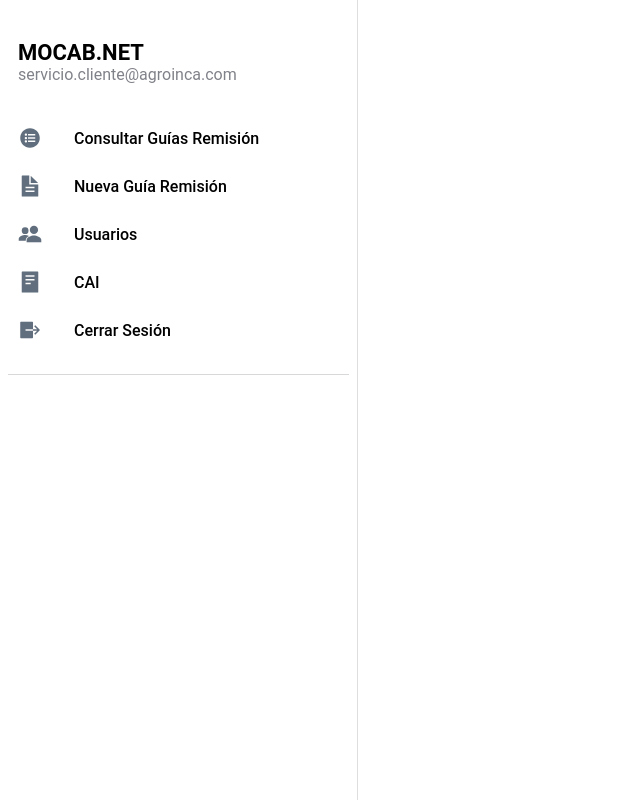
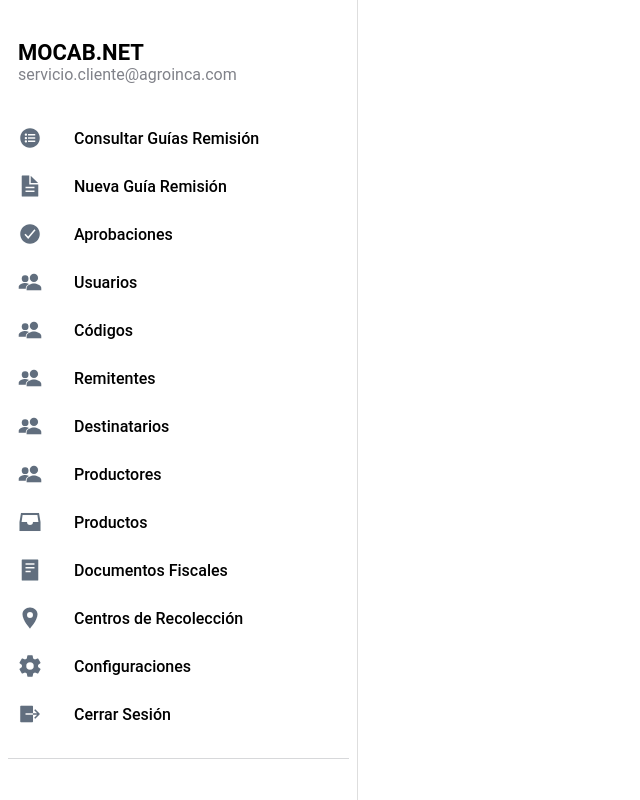
Before and after one commit to carmasm/guias-remision-v3, a React (Vite) app: page /page/1 in a window 1280 px wide. Shown: the whole page, without its empty margins (0-640 px from the left). Built offline with nearby package versions, Linux system fonts and the light colour scheme.

Commit message:
Implementing docker

```diff
--- /dev/null
+++ b/interfaces/modelService.ts
@@ -0,0 +1,41 @@
+export interface Remitentes {
+    idRemitente: number;
+    nombre: string;
+    rtn: string;
+  }
+
+export interface Destinatarios {
+    idDestinatario: number;
+    nombre: string;
+    rtn: string;
+  }
+
+  export interface CentrosdeRecoleccion {
+    idCentroRecoleccion: number;
+    descripcion: string;
+    nombre: string;
+    rtn: string;
+    ubicacion: string;
+  }
+
+  export interface Configuraciones {
+    idConfiguracion: number;
+    idUsuario: string;
+    atributo: string;
+    valor: string;
+    fechaTransaccion: Date;
+  }
+
+  export interface Productos {
+    idProducto: number;
+    descripcion: string;
+    activo: boolean;
+  }
+
+  export interface Transportistas {
+    idTransportista: number;
+    nombre: string;
+    rtn: string;
+    direccion: string;
+    telefono: string;
+  }
--- a/src/components/Menu.tsx
+++ b/src/components/Menu.tsx
@@ -34,7 +34,15 @@ import { archiveOutline,
          warningSharp,
          logOutOutline,
          logOut,
-         logOutSharp } from 'ionicons/icons';
+         logOutSharp,
+         fileTray,
+         fileTraySharp,
+         locationSharp,
+         location,
+         checkmarkCircle,
+         checkmarkCircleSharp,
+         settings,
+         settingsSharp} from 'ionicons/icons';
 import './Menu.css';
 
 import { useHistory } from 'react-router-dom';
@@ -71,16 +79,64 @@ const appPages: AppPage[] = [
     mdIcon: documentTextSharp,
   },
   {
+    title: 'Aprobaciones',
+    url: '/page/aprobaciones',
+    iosIcon: checkmarkCircle,
+    mdIcon: checkmarkCircleSharp,
+  },
+  {
     title: 'Usuarios',
     url: '/page/usuarios',
     iosIcon: people,
     mdIcon: peopleSharp,
   },
   {
-    title: 'CAI',
+    title: 'Códigos',
+    url: '/page/Codigos',
+    iosIcon: people,
+    mdIcon: peopleSharp,
+  },
+  {
+    title: 'Remitentes',
+    url: '/page/remitentes',
+    iosIcon: people,
+    mdIcon: peopleSharp,
+  },
+  {
+    title: 'Destinatarios',
+    url: '/page/destinatarios',
+    iosIcon: people,
+    mdIcon: peopleSharp,
+  },
+  {
+    title: 'Productores',
+    url: '/page/productores',
+    iosIcon: people,
+    mdIcon: peopleSharp,
+  },
+  {
+    title: 'Productos',
+    url: '/page/productos',
+    iosIcon: fileTray,
+    mdIcon: fileTraySharp,
+  },
+  {
+    title: 'Documentos Fiscales',
     url: '/page/cai',
     iosIcon: reader,
     mdIcon: readerSharp,
+  },
+  {
+    title: 'Centros de Recolección',
+    url: '/page/centros-rec',
+    iosIcon: location,
+    mdIcon: locationSharp,
+  },
+  {
+    title: 'Configuraciones',
+    url: '/page/configuraciones',
+    iosIcon: settings,
+    mdIcon: settingsSharp,
   },
   {
     title: 'Cerrar Sesión',
--- a/src/pages/Login.tsx
+++ b/src/pages/Login.tsx
@@ -105,7 +105,7 @@ const Login: React.FC = () => {
             </IonCol>
           </IonRow>
           <IonRow>
-            <IonCol>
+            <IonCol size="12" size-md="6" offset-md="3">
               <IonIcon
                   style={{ fontSize: "70px", color: "#0040ff" }}
                   icon={personCircle}
@@ -113,7 +113,7 @@ const Login: React.FC = () => {
             </IonCol>
           </IonRow>
             <IonRow>
-              <IonCol>
+              <IonCol size="12" size-md="6" offset-md="3">
               <IonItem>
               {/* <IonLabel position="floating">Usuario</IonLabel> */}
               <IonInput
@@ -129,7 +129,7 @@ const Login: React.FC = () => {
             </IonRow>
 
             <IonRow>
-              <IonCol>
+              <IonCol size="12" size-md="6" offset-md="3">
               <IonItem>
                 {/* <IonLabel position="floating">Contraseña</IonLabel> */}
                 <IonInput
@@ -144,7 +144,7 @@ const Login: React.FC = () => {
               </IonCol>
             </IonRow>
             <IonRow>
-              <IonCol>
+              <IonCol size="12" size-md="6" offset-md="3">
                 <p style={{ fontSize: "small" }}>
                     Al hacer clic en LOGIN aceptas nuestra <a href="#">Política de Privacidad</a>
                 </p>
--- a/src/pages/NuevaGuiaRemision/NuevaGuiaRemision.tsx
+++ b/src/pages/NuevaGuiaRemision/NuevaGuiaRemision.tsx
@@ -1,7 +1,38 @@
 import { IonButtons, IonContent, IonHeader, IonMenuButton, IonPage, IonTitle, IonToolbar } from '@ionic/react';
 import ExploreContainer from '../../components/ExploreContainer';
+import { addDocument, getDocuments, updateDocument, deleteDocument } from '../../firestoreService';
+import { useEffect, useState } from 'react';
+import { Remitentes, Destinatarios, CentrosdeRecoleccion } from '../../../interfaces/modelService';
+
 
 const NuevaGuiaRemision: React.FC = () => {
+
+  const [remitentes, setRemitentes] = useState<Remitentes[]>([]);
+  const [destinatarios, setDestinatarios] = useState<Destinatarios[]>([]);
+  const [centrosdeRecoleccion, setCentrosdeRecoleccion] = useState<CentrosdeRecoleccion[]>([]);
+
+  useEffect(() => {
+    getDocuments('Remitentes').then((querySnapshot) => {
+        const data: Remitentes[] = [];
+        querySnapshot.forEach((doc) => {
+          data.push({...doc.data() } as Remitentes);
+        });
+
+        setRemitentes(data);
+      });
+
+      getDocuments('Destinatarios').then((querySnapshot) => {
+        const data: Destinatarios[] = [];
+        querySnapshot.forEach((doc) => {
+          data.push({...doc.data() } as Destinatarios);
+        });
+
+        setDestinatarios(data);
+      });
+
+      // debugger
+      // console.log(remitentes);
+  }, []);
 
   return (
     <IonPage>
```
Also changed, not shown: 23 other files (tests, documents, lock files or other folders).
